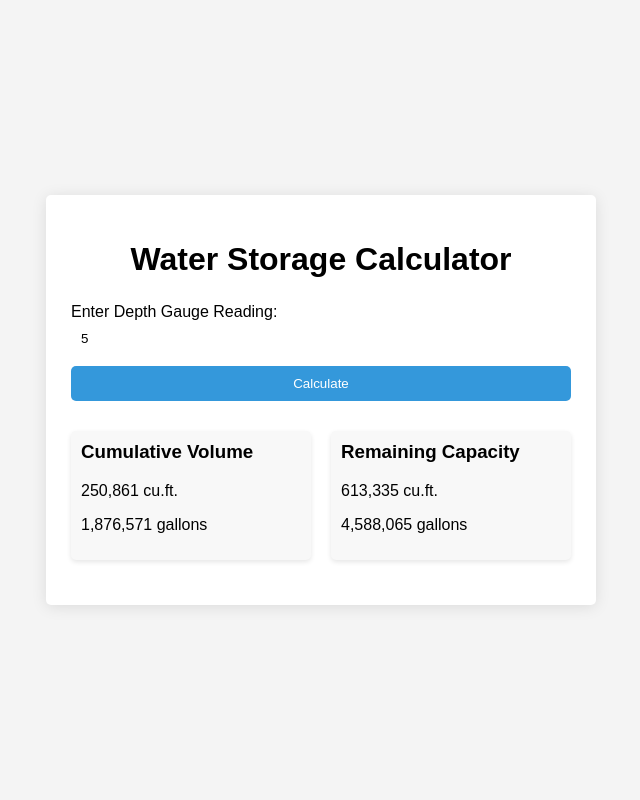
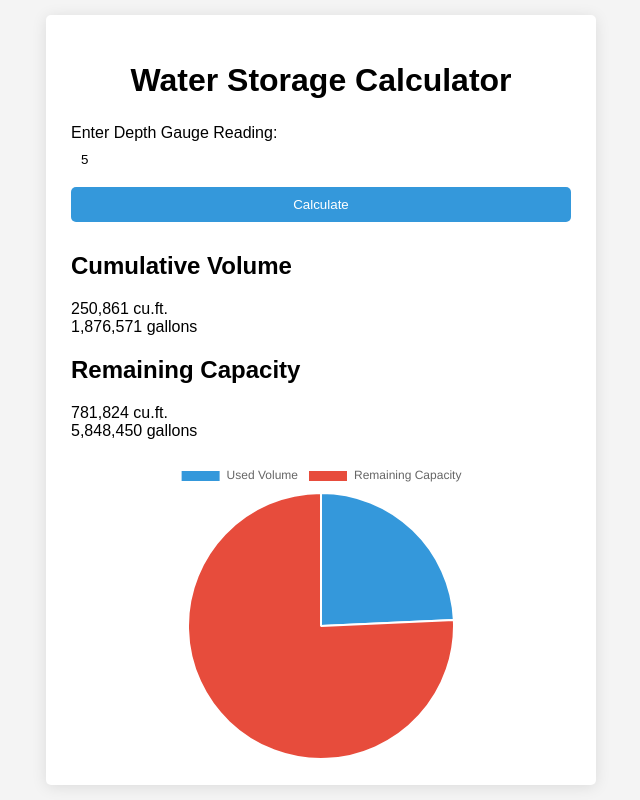
Before and after one commit to zoomlocker/Uppervalley, a plain HTML site: page index.html in a window 1280 px wide. Both pictures are taken after typing "5" into the empty fields and a click on the button "Calculate". Shown: the whole page, without its empty margins (319-959 px from the left). Drawn offline with nearby package versions, Linux system fonts and the light colour scheme.

Commit message:
Update index.html

```diff
--- a/index.html
+++ b/index.html
@@ -2,35 +2,37 @@
 <html lang="en">
 <head>
     <meta charset="UTF-8">
+    <meta http-equiv="X-UA-Compatible" content="IE=edge">
     <meta name="viewport" content="width=device-width, initial-scale=1.0">
     <title>Water Storage Calculator</title>
+    <script src="https://cdn.jsdelivr.net/npm/chart.js"></script>
     <link rel="stylesheet" href="styles.css">
 </head>
 <body>
     <div class="container">
         <h1>Water Storage Calculator</h1>
-        <label for="gaugeInput">Enter Depth Gauge Reading:</label>
-        <input type="number" id="gaugeInput" max="14.5">
+
+        <label for="depthInput">Enter Depth Gauge Reading:</label>
+        <input type="number" step="0.1" id="depthInput">
         <button onclick="calculate()">Calculate</button>
-        <div class="results">
-            <div class="result-box">
-                <h3>Cumulative Volume</h3>
-                <p id="cumulativeVolumeCubic">0 cu.ft.</p>
-                <p id="cumulativeVolumeGallon">0 gallons</p>
+
+        <div id="results">
+            <h2>Cumulative Volume</h2>
+            <div id="cumulativeVolumeCubic">0 cu.ft.</div>
+            <div id="cumulativeVolumeGallon">0 gallons</div>
+
+            <h2>Remaining Capacity</h2>
+            <div id="remainingCapacityCubic">0 cu.ft.</div>
+            <div id="remainingCapacityGallon">0 gallons</div>
         </div>
-            <div class="result-box">
-                <h3>Remaining Capacity</h3>
-                <p id="remainingCapacityCubic">0 cu.ft.</p>
-                <p id="remainingCapacityGallon">0 gallons</p>
-            </div>
+
+        <div class="chart-container">
+            <canvas id="volumeChart"></canvas>
         </div>
     </div>
 
     <script>
-        function calculate() {
-            const gaugeDepth = parseFloat(document.getElementById('gaugeInput').value);
-
-            const data = [
+        const dataPoints = [
             { depth: 0, cumulativeVol: 0 },
             { depth: 2, cumulativeVol: 92560 },
             { depth: 4, cumulativeVol: 194773 },
@@ -38,27 +40,59 @@
             { depth: 8, cumulativeVol: 429544 },
             { depth: 10, cumulativeVol: 563060 },
             { depth: 12, cumulativeVol: 707822 },
-                { depth: 14, cumulativeVol: 864196 }
+            { depth: 14, cumulativeVol: 864196 },
+            { depth: 14.5, cumulativeVol: 1032685 }
         ];
 
-            const maxVolumeCubic = 864196; // the volume at depth 14.5
+        let pieChart = null;
 
-            let interpolatedVolume = maxVolumeCubic; // defaulting to max volume if input is 14.5
-            for(let i = 0; i < data.length - 1; i++) {
-                if(gaugeDepth >= data[i].depth && gaugeDepth < data[i + 1].depth) {
-                    const fraction = (gaugeDepth - data[i].depth) / (data[i + 1].depth - data[i].depth);
-                    interpolatedVolume = data[i].cumulativeVol + fraction * (data[i + 1].cumulativeVol - data[i].cumulativeVol);
+        function calculate() {
+            const inputDepth = parseFloat(document.getElementById('depthInput').value);
+            const maxDepth = dataPoints[dataPoints.length - 1].depth;
+            const maxVolume = dataPoints[dataPoints.length - 1].cumulativeVol;
+            let interpolatedVolume = 0;
+
+            if (inputDepth <= maxDepth && inputDepth >= 0) {
+                for (let i = 1; i < dataPoints.length; i++) {
+                    if (inputDepth <= dataPoints[i].depth) {
+                        interpolatedVolume = dataPoints[i - 1].cumulativeVol + ((inputDepth - dataPoints[i - 1].depth) / (dataPoints[i].depth - dataPoints[i - 1].depth)) * (dataPoints[i].cumulativeVol - dataPoints[i - 1].cumulativeVol);
                         break;
                     }
                 }
+            }
 
-            const remainingCapacityCubic = maxVolumeCubic - interpolatedVolume;
+            const remainingCapacityCubic = maxVolume - interpolatedVolume;
             const remainingCapacityGallon = remainingCapacityCubic * 7.48052;
 
             document.getElementById('cumulativeVolumeCubic').textContent = `${Math.round(interpolatedVolume).toLocaleString()} cu.ft.`;
             document.getElementById('cumulativeVolumeGallon').textContent = `${Math.round(interpolatedVolume * 7.48052).toLocaleString()} gallons`;
             document.getElementById('remainingCapacityCubic').textContent = `${Math.round(remainingCapacityCubic).toLocaleString()} cu.ft.`;
             document.getElementById('remainingCapacityGallon').textContent = `${Math.round(remainingCapacityGallon).toLocaleString()} gallons`;
+
+            drawPieChart(Math.round(interpolatedVolume * 7.48052), Math.round(remainingCapacityGallon));
+        }
+
+        function drawPieChart(used, remaining) {
+            const ctx = document.getElementById('volumeChart').getContext('2d');
+
+            if (pieChart) {
+                pieChart.destroy();
+            }
+
+            pieChart = new Chart(ctx, {
+                type: 'pie',
+                data: {
+                    labels: ['Used Volume', 'Remaining Capacity'],
+                    datasets: [{
+                        data: [used, remaining],
+                        backgroundColor: ['#3498db', '#e74c3c']
+                    }]
+                },
+                options: {
+                    responsive: true,
+                    maintainAspectRatio: false
+                }
+            });
         }
     </script>
 </body>
```
Lines whose indentation alone changed are shown as unchanged.
